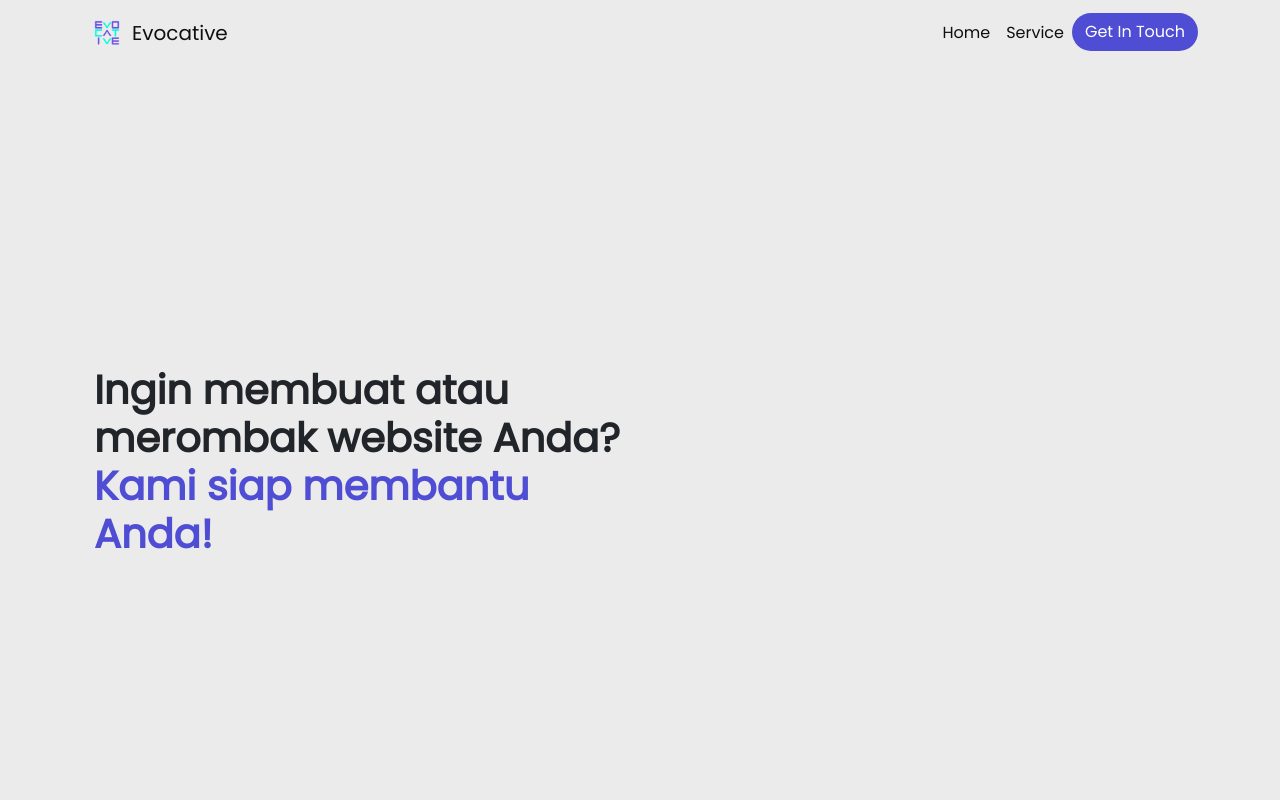
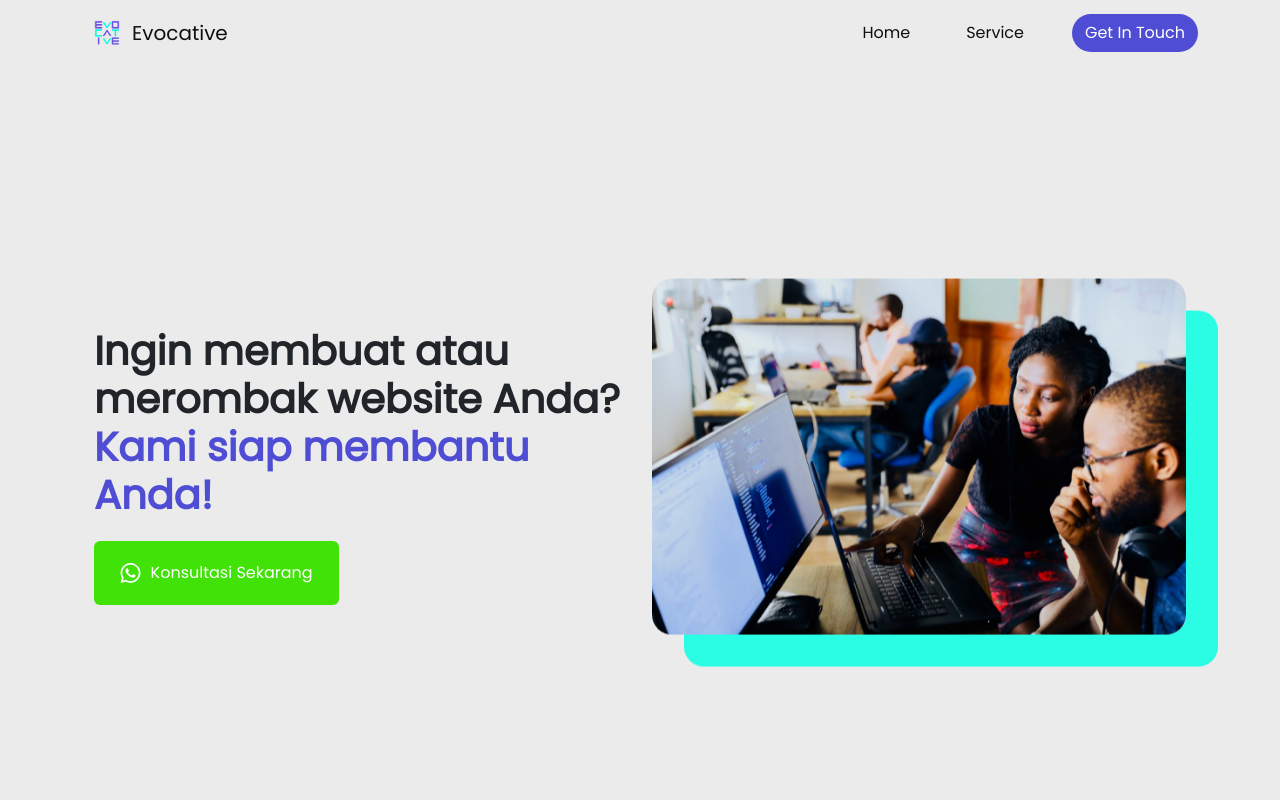
Before and after one commit to ardwiinoo/evocative_digital, a plain HTML site: page service.html in a window 1280 px wide. Shown: the top 800 px of the page. Drawn offline with nearby package versions, Linux system fonts and the light colour scheme.

Commit message:
feat: update hero image and fix accordion-head

```diff
--- a/assets/css/style.css
+++ b/assets/css/style.css
@@ -140,7 +140,7 @@ body {
 
 .accordion {
   max-width: 1113px;
-  height: fit-content;
+  max-height: max-content;
   margin-bottom: 40px;
   border-radius: 15px;
 }
@@ -220,7 +220,7 @@ body {
 }
 
 .card-pricing:hover {
-  box-shadow: 10px 17px 60px rgba(138, 138, 138, 0.12);
+  box-shadow: 10px 17px 60px rgba(138, 138, 138, 0.14);
 }
 
 .check-pricing {
@@ -236,6 +236,13 @@ body {
 .card-pricing ul li p {
   color: #2B2C3E;
   font-size: 14px;
+}
+
+/* service */
+
+.hero_service {
+  box-shadow: 32px 32px 0 0 #2BFCE4;
+  border-radius: 20px;
 }
 
 /* Button */
@@ -307,4 +314,16 @@ body {
   .card-pricing {
     width: 100%;
   }
+
+  .accordion-head {
+    max-height: fit-content;
+  }
+
+  .accordion-head p {
+    font-size: 1rem;
+  }
+
+  .accordion-body p {
+    font-size: 1rem;
+  }
 }
--- a/pricing.html
+++ b/service.html
@@ -62,9 +62,9 @@
           <span class="navbar-toggler-icon"></span>
         </button>
         <div class="collapse navbar-collapse" id="main_nav">
-          <ul class="navbar-nav ms-auto">
+          <ul class="navbar-nav ms-auto d-flex align-items-center" style="gap: 40px;">
             <li class="nav-item">
-              <a class="nav-link text-neutral-900" href="#">Home</a>
+              <a class="nav-link text-neutral-900" href="index.html">Home</a>
             </li>
             <li class="nav-item">
               <a class="nav-link text-neutral-900" href="#">Service</a>
@@ -91,19 +91,36 @@
       <div class="container p-4 d-flex align-items-center" style="height: 100%">
         <div class="row">
           <div
-            class="col-md-6 d-flex align-items-center justify-content-center flex-column"
+            class="col-md-6 d-flex align-items-start justify-content-center flex-column"
           >
             <h1 data-aos="fade-right" data-aos-duration="1000" class="fw-bold">
               Ingin membuat atau merombak website Anda?
               <span class="text-secondary-600">Kami siap membantu Anda!</span>
             </h1>
+            <a
+              href="https://shorturl.at/svKR9"
+              class="btn bg-green text-white d-flex align-items-center"
+              style="padding: 1rem 1.6rem; margin-top: 14px; gap: 10px"
+              data-aos="fade-right"
+              data-aos-duration="1200"
+            >
+              <i class="bi bi-whatsapp" style="font-size: 20px;"></i> Konsultasi Sekarang
+            </a>
+          </div>
+          <div class="col-md-6" data-aos="fade-up" data-aos-duration="1000">
+            <img
+              src="./assets/img/hero_service.png"
+              class="img-fluid hero_img hero_service"
+              draggable="false"
+              oncontextmenu="return false"
+            />
           </div>
         </div>
       </div>
     </div>
 
     <!-- Pricing -->
-    <div id="pricing" style="margin: 48px 0 36px;">
+    <div id="pricing" style="margin: 48px 0 36px">
       <div class="container">
         <h3
           class="text-center text-neutral-900 fw-bold"
```
Also changed, not shown: index.html (+2 -2 lines), assets/img/hero_service.png (added).
